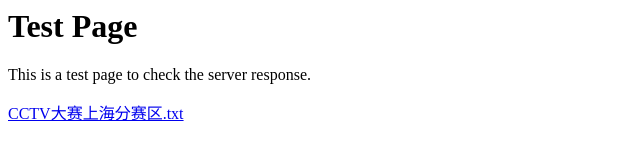
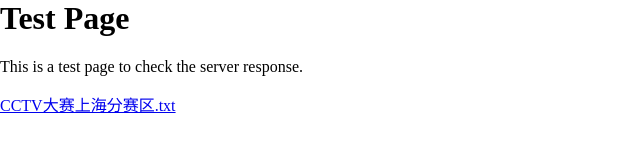
Before and after one commit to jasonzxw/bff-node, a website: page public/index.html in a window 1280 px wide. Shown: the whole page, without its empty margins (0-640 px from the left). Drawn offline with Linux system fonts and the light colour scheme.

Commit message:
删除不必要代码

```diff
--- /dev/null
+++ b/public/css/style.css
@@ -0,0 +1,8 @@
+*{
+    box-sizing: border-box;
+}
+
+html,body{
+    margin: 0;
+    padding: 0;
+}
--- a/public/index.html
+++ b/public/index.html
@@ -3,7 +3,7 @@
         <meta charset="UTF-8">
         <meta name="viewport" content="width=device-width, initial-scale=1.0">
         <title>Test Page</title>
-        <link rel="stylesheet" href="/css/style.css">
+        <link rel="stylesheet" href="/public/css/style.css">
     </head>
     <body>
         <h1>Test Page</h1>
--- a/src/controller/fileController.js
+++ b/src/controller/fileController.js
@@ -29,8 +29,6 @@
   async downloadFile(req, res) {
     try {
       const fileName = req.params.file[0];
-      console.log('fileName', FILES_DIR + '/' + fileName);
-    //   const filePath = await this.fileService.downloadFile(fileName);
       return res.download(FILES_DIR + '/' + fileName);
     } catch (error) {
       return res.status(500).json({ message: 'Error downloading file', error: error.message });
```
